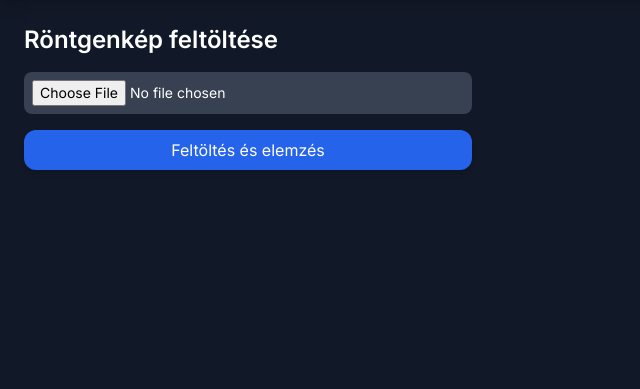
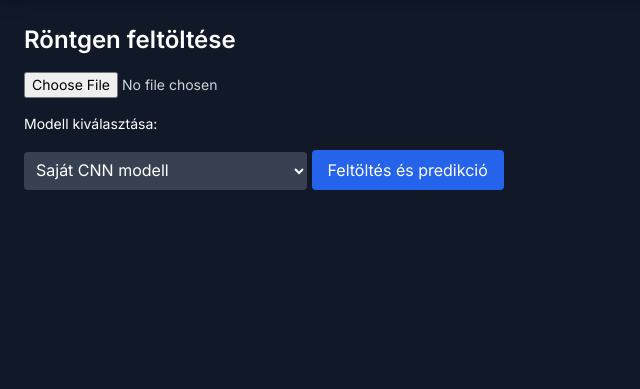
Before and after one commit to Daniel-Ax/thesis, a Flask app: page /upload in a window 1280 px wide. Shown: the part 80-469 px from the top of the page, without its empty margins (0-640 px from the left). Run offline with Flask 3, Linux system fonts and the light colour scheme; the visitor is signed in with stand-in values (Sample User, id 1); some libraries are stand-ins or nearby versions.

Commit message:
added model selection

```diff
--- a/app.py
+++ b/app.py
@@ -107,12 +107,14 @@ def upload():
     prediction = None
     if request.method == "POST":
         file = request.files.get("file")
+        model_name = request.form.get("model", "cnn")  # <- kiválasztott modell
+
         if file and file.filename:
             filepath = os.path.join(app.config["UPLOAD_FOLDER"], file.filename)
             file.save(filepath)
 
-            prediction = predict_image(filepath)
-            results.append({"filename": file.filename, "prediction": prediction})
+            prediction = predict_image(filepath, model_name=model_name)
+            results.append({"filename": file.filename, "prediction": prediction, "model": model_name})
 
     return render_template("upload.html", prediction=prediction)
 
--- a/templates/upload.html
+++ b/templates/upload.html
@@ -1,17 +1,27 @@
 {% extends "base.html" %}
 {% block content %}
-  <h2 class="text-2xl font-bold mb-4">Röntgenkép feltöltése</h2>
-  <form method="POST" enctype="multipart/form-data" class="flex flex-col gap-4 max-w-md">
-    <input type="file" name="file" class="bg-gray-700 text-sm p-2 rounded-lg"/>
-    <button type="submit" class="bg-blue-600 hover:bg-blue-500 px-4 py-2 rounded-xl shadow-md">
-      Feltöltés és elemzés
+  <h2 class="text-2xl font-bold mb-4">Röntgen feltöltése</h2>
+
+  <form method="POST" enctype="multipart/form-data" class="space-y-4">
+    <input type="file" name="file" required class="block text-sm text-gray-300" />
+
+    <label for="model" class="block text-sm">Modell kiválasztása:</label>
+    <select name="model" id="model" class="bg-gray-700 text-white p-2 rounded">
+      <option value="cnn">Saját CNN modell</option>
+      <option value="vit" disabled>Vision Transformer (Hamarosan)</option>
+      <option value="hybrid" disabled>Hibrid CNN+ViT (Hamarosan)</option>
+      <option value="ensemble" disabled>Ensemble módszer (Hamarosan)</option>
+    </select>
+
+    <button type="submit" class="bg-blue-600 px-4 py-2 rounded hover:bg-blue-700">
+      Feltöltés és predikció
     </button>
   </form>
 
   {% if prediction %}
-    <div class="mt-6 p-4 bg-gray-800 rounded-xl">
-      <p class="text-lg font-semibold">📊 Eredmény:</p>
-      <p class="mt-2 text-blue-300">{{ prediction }}</p>
+    <div class="mt-6 p-4 bg-gray-800 rounded">
+      <h3 class="font-semibold text-lg">Eredmény:</h3>
+      <p>{{ prediction }}</p>
     </div>
   {% endif %}
 {% endblock %}
```
